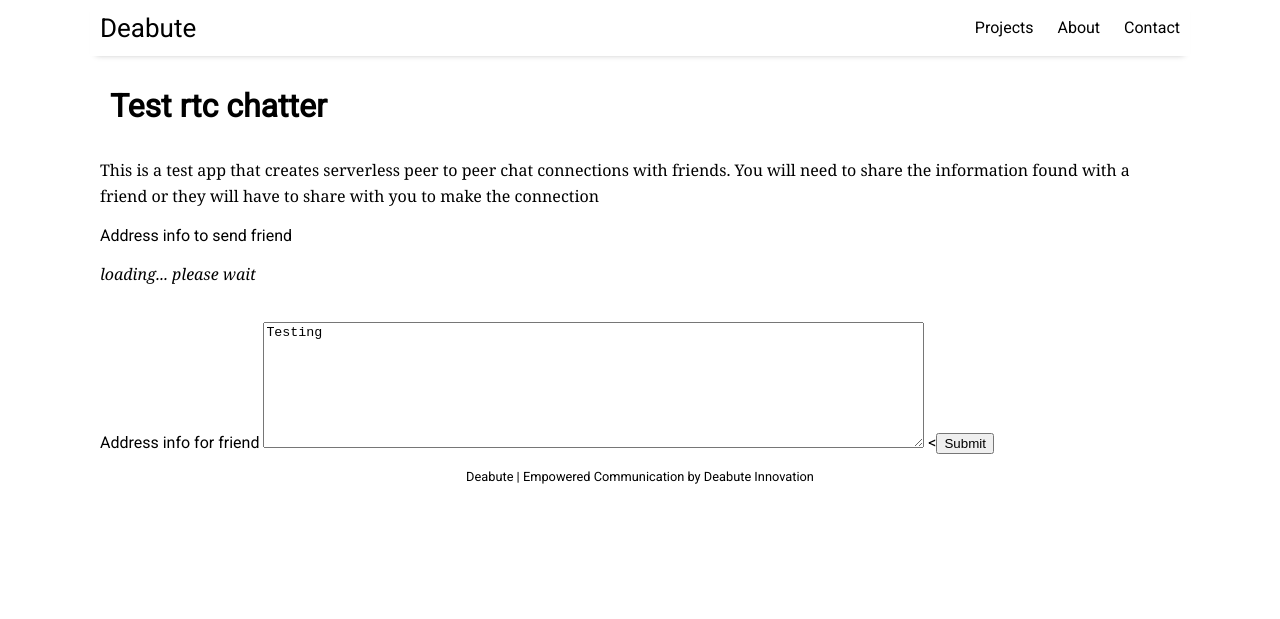
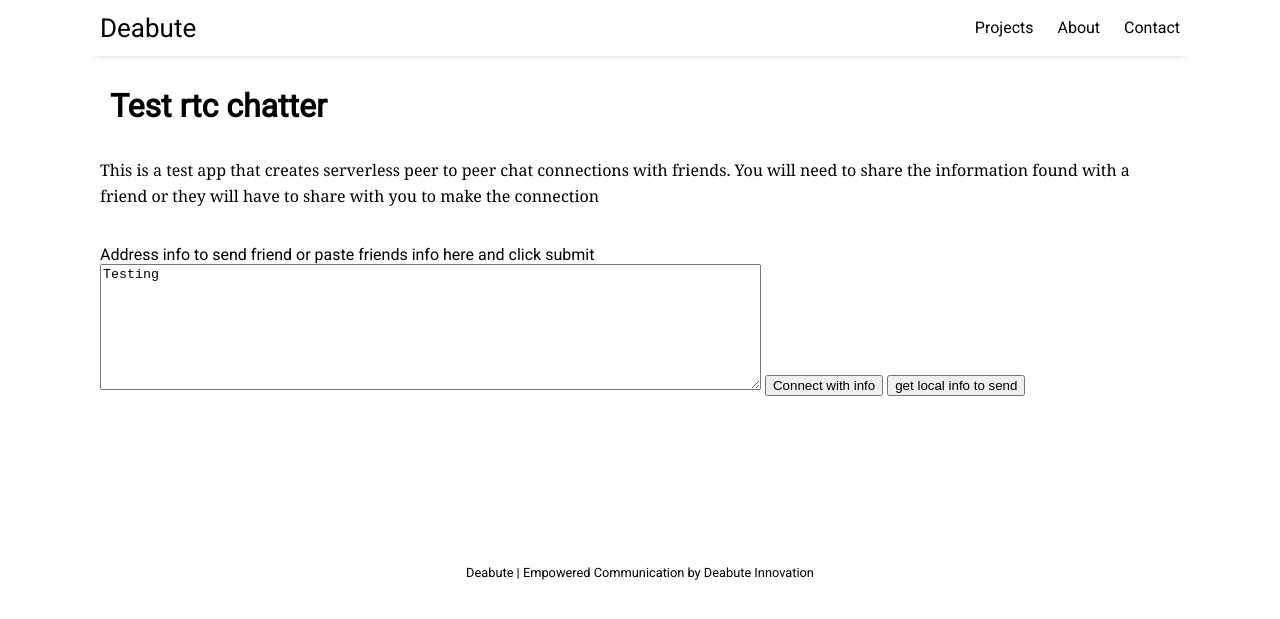
Before and after one commit to Deabute/deabute.com, a Jekyll site: the page built from chat.html, in a window 1280 px wide. Shown: the top 619 px of the page. Built offline with Jekyll 4.4.1, drawn with Linux system fonts in a browser that asks for light colours; nearby versions of some CDN libraries; part of the change alters nothing that is shown.

Commit message:
Got to the point where we get a answer to send back to caller

```diff
--- a/assets/js/rtc.js
+++ b/assets/js/rtc.js
@@ -1,22 +1,69 @@
 // rtc.js ~ copyright 2019 Paul Beaudet ~ MIT License
 
 var rtc = {
-    connectConfig: {
+    config: {
         'iceServers': [
             {'urls': 'stun:stun.stunprotocol.org:3478'},
             {'urls': 'stun:stun.l.google.com:19302'}
         ]
     },
+    server: null,
     peer: null,
-    getICEd: function(){
-        rtc.peer = new RTCPeerConnection(rtc.connectConfig);
-        rtc.peer.onicecandidate = function (event) { // on address info being introspected
-            console.log('ice event?');
-            if (event.candidate != null) {
-                var iceInfo = JSON.stringify(event.candidate);
-                console.log(iceInfo);
-            } else {console.log('no more ice for you');}
-        }; // null === finished finding info to describe ones own address, ie "canidate" address paths
+    remoteConnection: null,
+    sendChannel: null,
+    localID: {
+        sdp: null,
+        ice: []
+    },
+    connectInit: function(){
+        rtc.peer = new RTCPeerConnection(rtc.config);
+        rtc.sendChannel = rtc.peer.createDataChannel('sendDataChannel');
+        rtc.peer.onicecandidate = function onIce(event) { // on address info being introspected
+            if(event.candidate){
+                rtc.localID.ice.push(JSON.stringify(event.candidate));
+            } else {
+                var stringifiedID = JSON.stringify(rtc.localID);
+                document.getElementById('friendAddress').value = stringifiedID;
+            }
+        };
+        rtc.sendChannel.onopen = rtc.sendChannelChange;
+        rtc.sendChannel.onclose = rtc.sendChannelChange;
+    },
+    instigateConnection: function(){ // return offer to client so they can send it to remote
+        rtc.peer.createOffer().then( function onOffer(desc){
+            return rtc.peer.setLocalDescription(desc);
+        }).then( function onSet(){
+            rtc.localID.sdp = JSON.stringify(rtc.peer.localDescription);
+        }).catch(console.log);
+    },
+    handleRemoteID: function(){
+        id = JSON.parse(document.getElementById('friendAddress').value);
+        rtc.peer.setRemoteDescription(JSON.parse(id.sdp)).catch(console.log);
+        for(var i = 0; i < id.ice.length; i++){
+            rtc.peer.addIceCandidate(JSON.parse(id.ice[i])).catch(console.log);
+        }
+        rtc.peer.createAnswer().then(function(desc){
+            document.getElementById('friendAddress').value = JSON.stringify(desc);
+        });
+    },
+    sendChannelChange: function(){
+        console.log('channel state ' + rtc.sendChannel.readyState);
+    }
+};
+
+var video = {
+    stream: null,
+    get: function(){
+        if(navigator.getUserMedia){
+            navigator.getUserMedia({video: true, audio: false}, function(stream){
+                video.stream = stream;
+                video.remoteStream(stream);
+            }, console.log);
+        } else { console.log('Telepresence, not supported on this device'); }
+    },
+    remoteStream: function(event){
+        document.getElementById('remoteVid').srcObject = event;
+        // document.getElementById('remoteVid').src = window.URL.createObjectURL(event.stream);
     }
 };
 
@@ -29,8 +76,8 @@ var connect = {
 var app = {
     init: function(){
         document.addEventListener('DOMContentLoaded', function(){
-            rtc.getICEd();
-            console.log('rtc.js loaded');
+            // video.get();
+            rtc.connectInit();
         });
     }
 };
--- a/chat.html
+++ b/chat.html
@@ -6,12 +6,13 @@ title: Test rtc chatter
 <p>This is a test app that creates serverless peer to peer chat connections with friends.
     You will need to share the information found with a friend
     or they will have to share with you to make the connection</p>
-<label for="userAddress">Address info to send friend</label>
-<p name="userAddress" id="iceOutput"><i>loading... please wait</i></p>
 <br>
-<label for="friendAddress">Address info for friend</label>
-<textarea name="friendAddress" rows="8" cols="80">Testing</textarea>
-<<button onclick="connect.friend()" type="button" name="connectFriend">Submit</button>
+<label for="friendAddress">Address info to send friend or paste friends info here and click submit</label>
+<textarea id="friendAddress" rows="8" cols="80">Testing</textarea>
+<button onclick="rtc.handleRemoteID()" type="button" name="connectFriend">Connect with info</button>
+<button onclick="rtc.instigateConnection()" type="button" name="getInfo">get local info to send</button>
+<br>
+<video id="remoteVid" playsinline autoplay muted></video>
 
 <script src="https://webrtc.github.io/adapter/adapter-latest.js"></script>
 <script type="text/javascript" src="{{ site.url }}/assets/js/rtc.js"></script>
```
